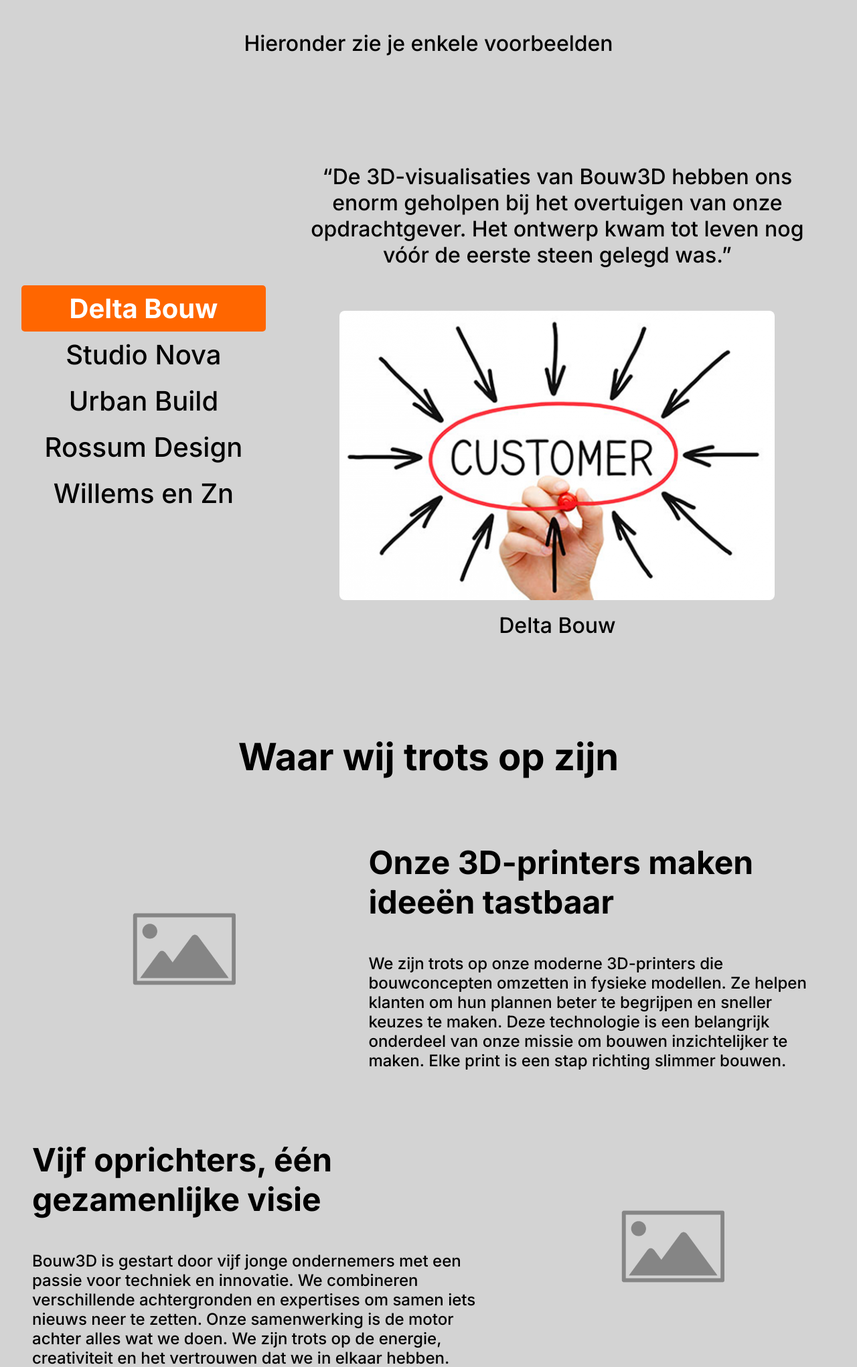
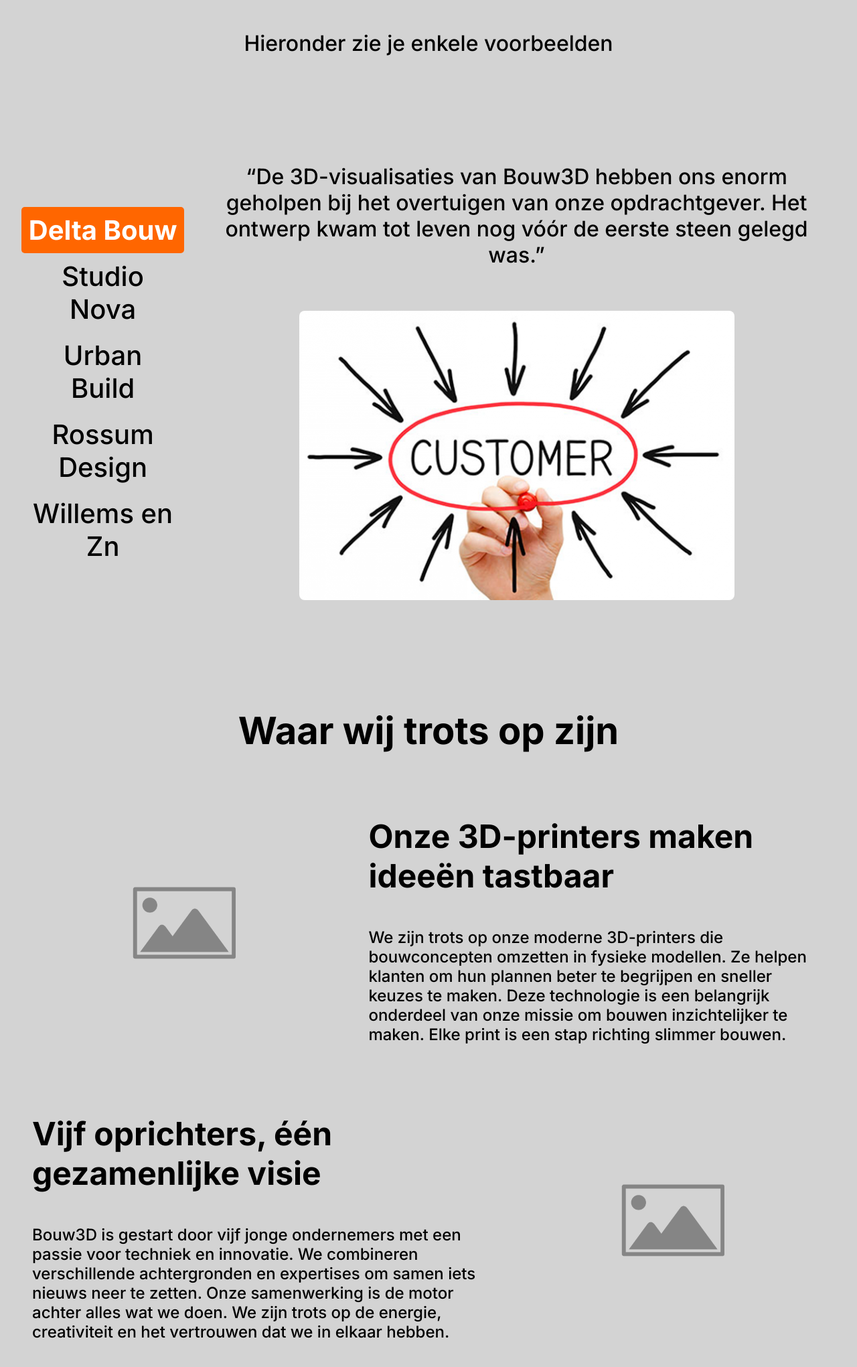
Before and after one commit to MarkPrins18/code-conquer-printwebsite, a PHP site: page / in a window 1280 px wide. Shown: the part 773-2814 px from the top of the page at 67% size. Run offline with PHP 8.4, Linux system fonts and the light colour scheme.

Commit message:
fixed nesting css

```diff
--- a/assets/css/index.css
+++ b/assets/css/index.css
@@ -96,6 +96,9 @@
         border-radius: 8px;
         margin-bottom: 10px;
       }
+      figure figcaption {
+        display: none;
+      }
     }
     .content-item {
       display: none;
@@ -113,9 +116,7 @@
   margin-bottom: 2rem;
   gap: 1rem;
   text-align: center;
-}
-
-.award img {
+  img {
     width: 100%;
     height: auto;
     max-width: 800px;
@@ -123,16 +124,16 @@
     display: block; /*Block changes the img from inline(std) to block, the margin doesn't work on inline*/
     margin: 0 auto;
   }
+}
 
 @media (min-width: 768px) {
   /*improve css*/
 
   .example-container .example-list {
     flex-direction: row;
+    .select-example {
+      width: 20%;
     }
-
-  .select-example {
-    width: 30%;
   }
 
   /* Awards layout */
@@ -140,18 +141,15 @@
   .award {
     flex-direction: row;
     text-align: left;
-  }
-
-  .award:nth-child(odd) {
+    &:nth-child(odd) {
       flex-direction: row-reverse;
     }
-
-  .award img {
+    img {
       width: 40%;
     }
-
-  .award div {
+    div {
       flex: 1;
       padding: 0 1rem;
     }
   }
+}
```
Lines whose indentation alone changed are shown as unchanged.
